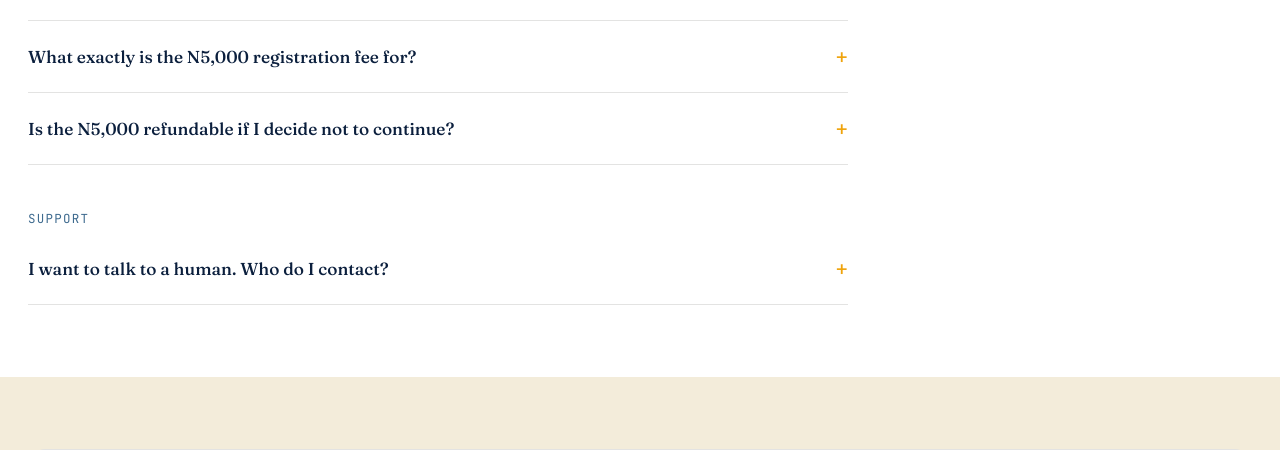
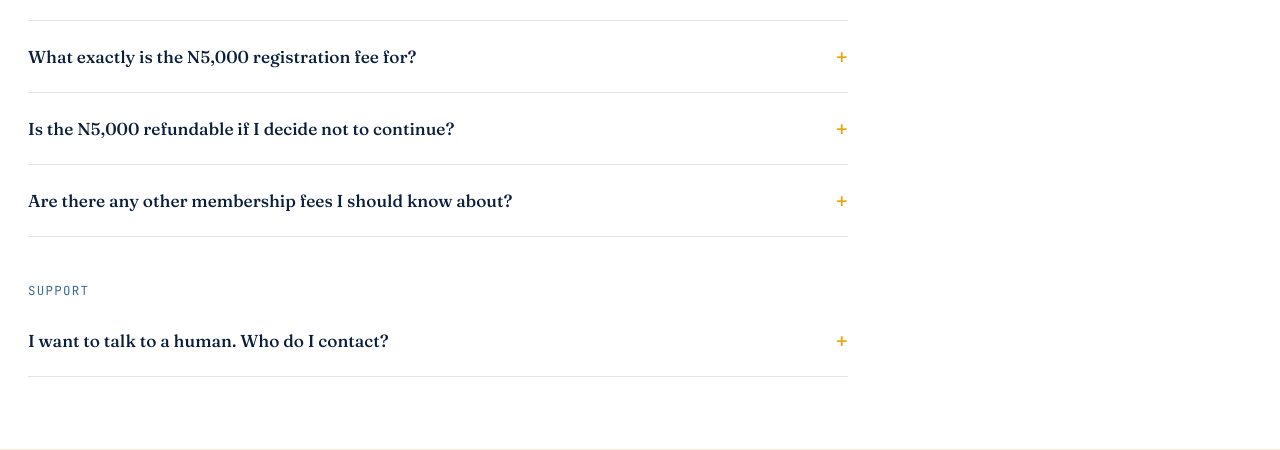
Before and after one commit to tuna204/smile-microfinance-system, a Flask app: page /faq in a window 1280 px wide. Shown: the part 2264-2714 px from the top of the page. Run offline with Flask 3, Linux system fonts and the light colour scheme.

Commit message:
Add FAQ about additional membership fees

```diff
--- a/templates/public/faq.html
+++ b/templates/public/faq.html
@@ -80,6 +80,7 @@
       <div class="faq-item"><button class="faq-q"><span>Can I exit my investment before the tenor ends?</span><span class="plus">+</span></button><div class="faq-a"><p>No. The tenor has to be completed. Fixed-tenor products do not allow early withdrawal.</p></div></div>
       <div class="faq-item"><button class="faq-q"><span>What exactly is the N5,000 registration fee for?</span><span class="plus">+</span></button><div class="faq-a"><p>It is an administrative fee</p></div></div>
       <div class="faq-item"><button class="faq-q"><span>Is the N5,000 refundable if I decide not to continue?</span><span class="plus">+</span></button><div class="faq-a"><p>N5,000 is a non refundable registration fee. That's what makes you a registered member of Smile Multipurpose Cooperative Society Limited</p></div></div>
+      <div class="faq-item"><button class="faq-q"><span>Are there any other membership fees I should know about?</span><span class="plus">+</span></button><div class="faq-a"><p>There is no other membership fee, outside of the N5,000</p></div></div>
 
       <p class="faq-cat">Support</p>
       <div class="faq-item">
```
